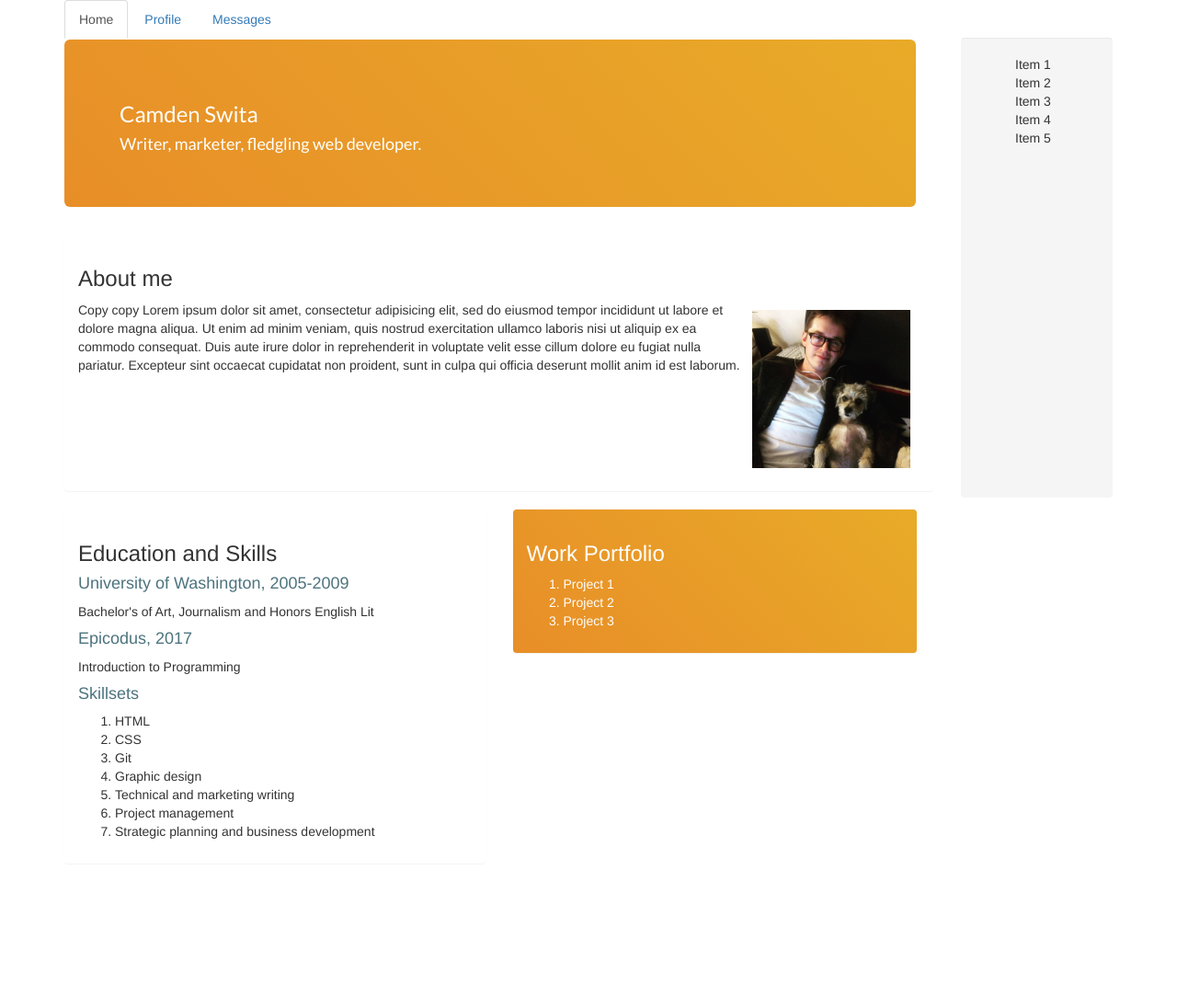
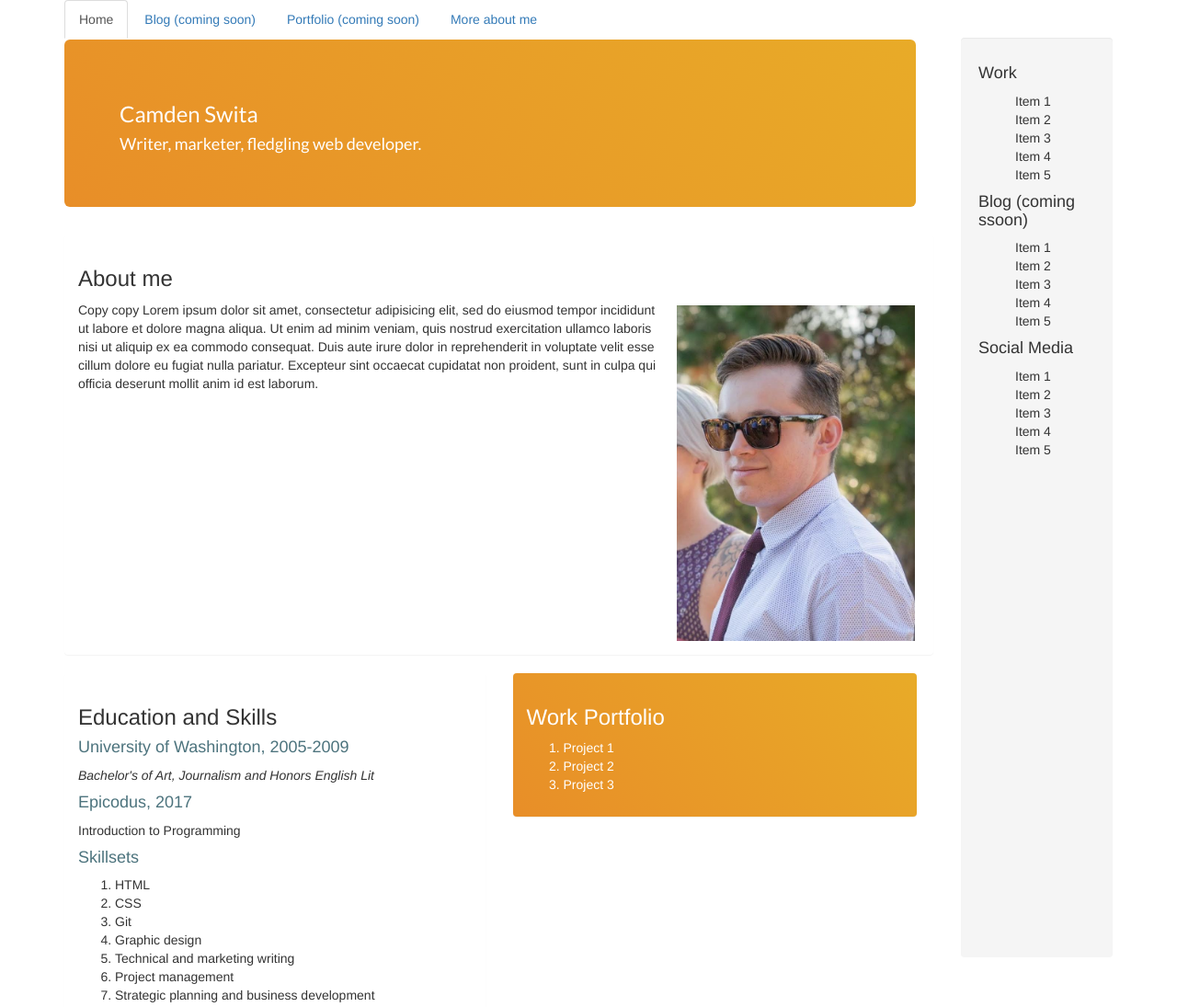
Before and after one commit to okiguess/web-portfolio, a plain HTML site: page index.html in a window 1280 px wide. Shown: the whole page at 92% size. Before the commit the page ends 1000 px from the top, so only its background shows below. Drawn offline with Linux system fonts and the light colour scheme.

Commit message:
It will add additional nav tabs - blog, portfolio and more about me - and additional options to sidebar, and it will center h4 tags in sidebar

```diff
--- a/css/styles.css
+++ b/css/styles.css
@@ -1,7 +1,7 @@
 /* font-family: 'Lato', sans-serif; */
 
 #sidebar {
-  height: 500px;
+  height: 1000px;
   border: 0;
 }
 
@@ -22,14 +22,16 @@
 }
 
 #headshot {
-  height: 192px;
-  width: 192px;
   float: right;
+  height: 30%;
+  width: 30%;
+  padding-left: 10px;
+  padding-top: 5px;
+  padding-right: 5px;
 }
 
 img {
   display: block;
-  padding: 10px;
 }
 
 .panel {
--- a/index.html
+++ b/index.html
@@ -12,8 +12,9 @@
       <div id="navigation">
         <ul class="nav nav-tabs">
           <li role="presentation" class="active"><a href="#">Home</a></li>
-          <li role="presentation"><a href="#">Profile</a></li>
-          <li role="presentation"><a href="#">Messages</a></li>
+          <li role="presentation"><a href="#">Blog (coming soon)</a></li>
+          <li role="presentation"><a href="#">Portfolio (coming soon)</a></li>
+          <li role="presentation"><a href="#">More about me</a></li>
         </ul>
       </div>
       <div class="row">
@@ -26,7 +27,7 @@
             <div class="panel panel-default">
               <div class="panel-body">
                 <h3>About me</h3>
-                <img id="headshot" src="img/me.jpg" alt="Camden Swita">
+                <img id="headshot" src="img/me-sunglasses.jpg" alt="Camden Swita">
                 <p>Copy copy Lorem ipsum dolor sit amet, consectetur adipisicing elit, sed do eiusmod tempor incididunt ut labore et dolore magna aliqua. Ut enim ad minim veniam, quis nostrud exercitation ullamco laboris nisi ut aliquip ex ea commodo consequat. Duis aute irure dolor in reprehenderit in voluptate velit esse cillum dolore eu fugiat nulla pariatur. Excepteur sint occaecat cupidatat non proident, sunt in culpa qui officia deserunt mollit anim id est laborum.</p>
               </div>
             </div>
@@ -36,7 +37,7 @@
                   <div class="panel-body">
                     <h3>Education and Skills</h3>
                     <h4>University of Washington, 2005-2009</h4>
-                    <p>Bachelor's of Art, Journalism and Honors English Lit</p>
+                    <p><em>Bachelor's of Art, Journalism and Honors English Lit</em></p>
                     <h4>Epicodus, 2017</h4>
                     <p>Introduction to Programming</p>
                     <h4>Skillsets</h4>
@@ -69,6 +70,23 @@
         </div>
         <div class="col-md-2">
           <div id="sidebar" class="well">
+            <h4>Work</h4>
+            <ul>
+              <li>Item 1</li>
+              <li>Item 2</li>
+              <li>Item 3</li>
+              <li>Item 4</li>
+              <li>Item 5</li>
+            </ul>
+            <h4>Blog (coming ssoon)</h4>
+            <ul>
+              <li>Item 1</li>
+              <li>Item 2</li>
+              <li>Item 3</li>
+              <li>Item 4</li>
+              <li>Item 5</li>
+            </ul>
+            <h4>Social Media</h4>
             <ul>
               <li>Item 1</li>
               <li>Item 2</li>
```
Also changed, not shown: img/me-sunglasses.jpg (added).
